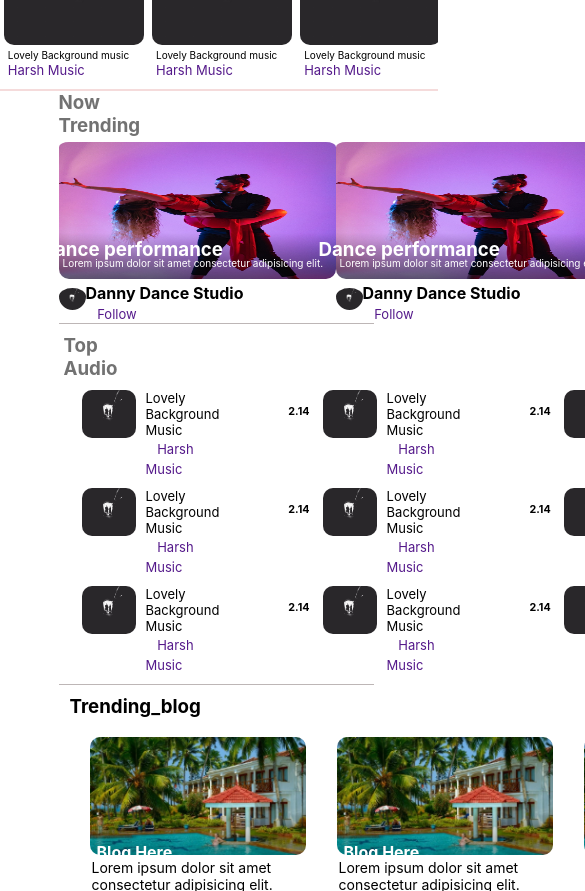
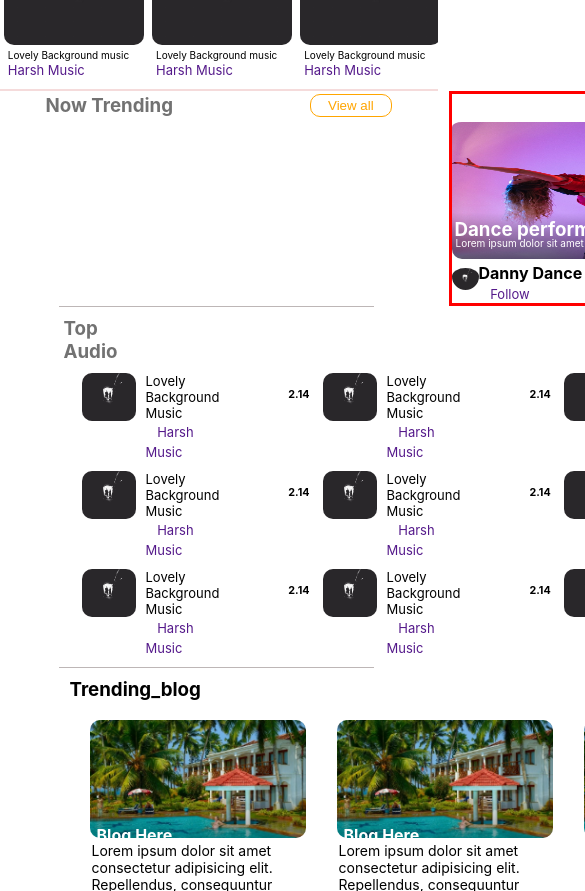
Before and after one commit to Kdspirit/Infoidol, a React (Create React App) app: page / in a window 390 px wide. Shown: the part 851-1742 px from the top of the page, 585 px wide, since content can reach past the window. Built offline with nearby package versions, Linux system fonts and the light colour scheme.

Commit message:
current trend

```diff
--- a/src/Components/Body/Audio.js
+++ b/src/Components/Body/Audio.js
@@ -31,7 +31,7 @@ const Audio = () => {
                 }
             </div>
 
-            <div className="Audio_elems">
+            <div className="Audio_elems ">
                 {
                     Array.map((e) => {
                         return(
--- a/src/Components/Body/current_trending.css
+++ b/src/Components/Body/current_trending.css
@@ -55,3 +55,37 @@
     width: 27px;
     height: 27px;
 }
+@media only screen and (max-width:600px){
+    .CT_container{
+        margin-left: 115vw;
+        border:solid red;
+    }
+    .CT_container h3{
+        color: #727272;
+        margin-left: -406px;
+    }
+    .CT_container button{
+        color: orange;
+        border-radius: 10px;
+        padding: 0px 17px;
+        background-color: white;
+        border: 1px solid orange;
+        margin-left: 137px;
+    }
+    .content h3{
+        position: absolute;
+        bottom: 42px;
+        left: 112px;
+        color:white;
+        width: 100%;
+        padding: 20px;
+    }
+    .content p{
+        font-size: 10px;
+        position: absolute;
+        color:white;
+        bottom: 54px;
+        left: 4px;
+    }
+
+}
```
